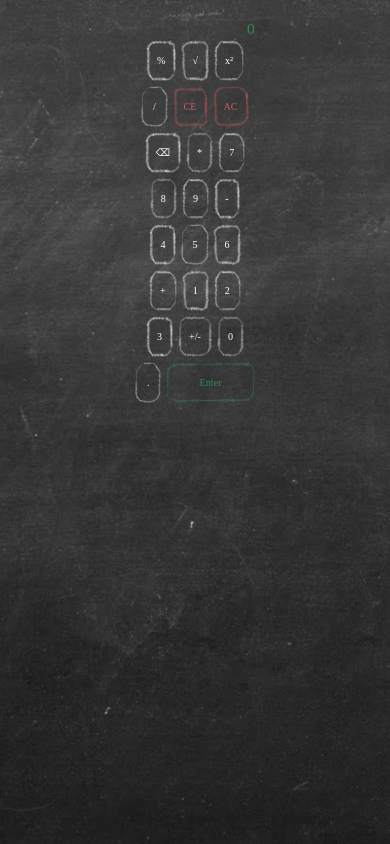
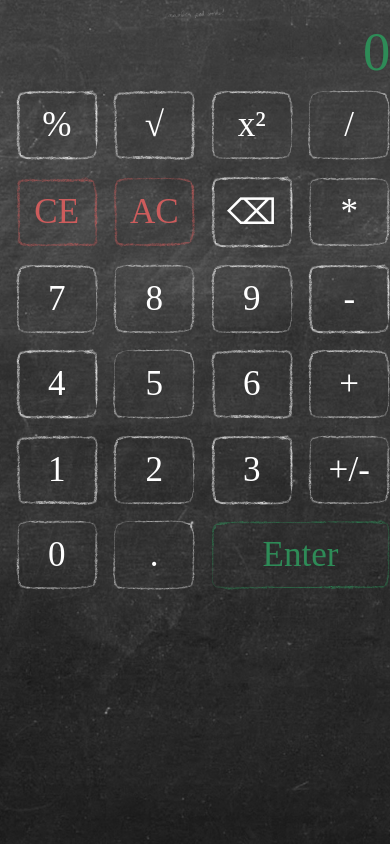
Before and after one commit to jacktho/calculator, an Angular app: page / in a window 390 px wide. Built offline with nearby package versions, Linux system fonts and the light colour scheme; a web font is replaced by a local one.

Commit message:
added media queries

```diff
--- a/src/app/app.component.css
+++ b/src/app/app.component.css
@@ -54,3 +54,28 @@ app-sidebar-right {
 .stretch {
   flex-grow: 1;
 }
+
+@media (max-width: 768px) {
+
+  .app-container {
+    flex-direction: column;
+  }
+
+  .main-calculator {
+    justify-content: center;
+    width: 100vw;
+    order: 1;
+  }
+
+  app-sidebar-left {
+    width: 100vw;
+    margin: 0;
+    order: 2;
+  }
+
+  app-sidebar-right {
+    width: 100vw;
+    margin: 0;
+    order: 3;
+  }
+}
--- a/src/app/sidebar-left/sidebar-left.component.css
+++ b/src/app/sidebar-left/sidebar-left.component.css
@@ -62,3 +62,27 @@ input {
   background-repeat: no-repeat;
   background-size: 100% .5vw;
 }
+
+@media (max-width: 768px) {
+  table {
+    margin: 0;
+    width: 100vw;
+  }
+
+  .title {
+    font-size: 9vw;
+  }
+
+  .label {
+    width: 15vw;
+    font-size: 6vw;
+  }
+
+  .equation, .operator {
+    font-size: 6vw;
+  }
+
+  .save {
+    font-size: 8vw;
+  }
+}
--- a/src/app/sidebar-right/sidebar-right.component.css
+++ b/src/app/sidebar-right/sidebar-right.component.css
@@ -36,3 +36,9 @@ li {
   list-style: none;
   color: white;
 }
+
+@media (max-width: 768px) {
+  button {
+    font-size: 5vw;
+  }
+}
--- a/src/app/solution-screen/solution-screen.component.css
+++ b/src/app/solution-screen/solution-screen.component.css
@@ -7,3 +7,9 @@ p {
   padding-left: 2%;
   padding-right: 2%;
 }
+
+@media (max-width: 768px) {
+  p {
+    font-size: 14vw;
+  }
+}
--- a/src/styles.css
+++ b/src/styles.css
@@ -74,3 +74,9 @@ input {
   border: 3px solid white;
   color: white;
 }
+
+@media (max-width: 768px) {
+  * {
+    font-size: 9vw;
+  }
+}
```
